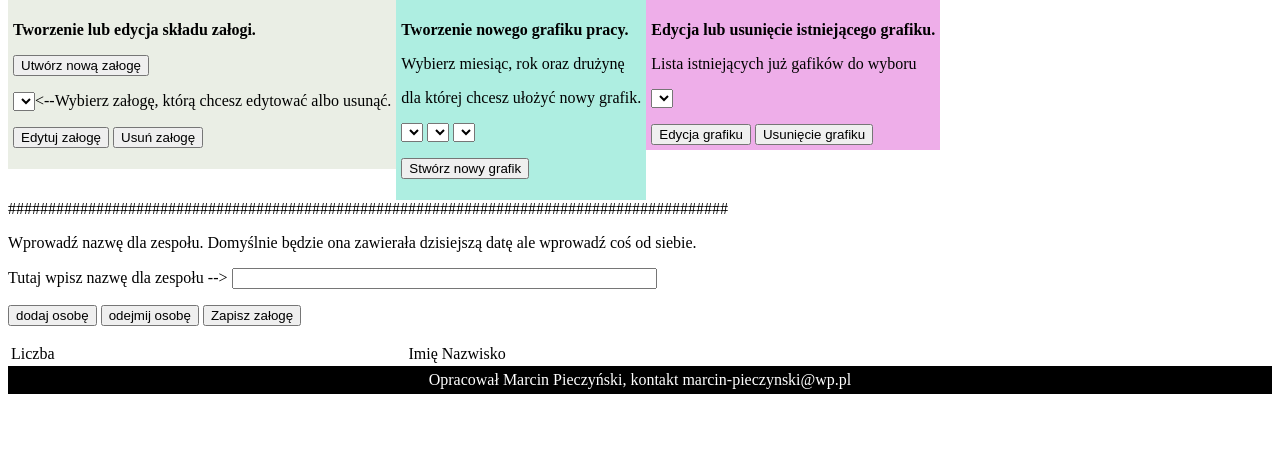
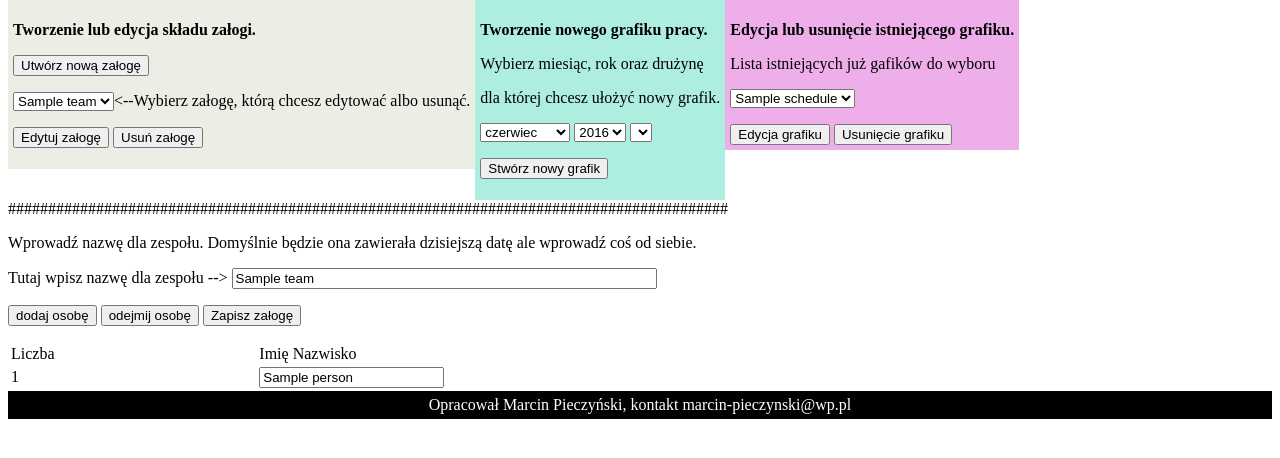
Before and after one commit to piemar1/Schedule-django, a Django app: page /schedule/1/read_team/ in a window 1280 px wide. Shown: the part 98-556 px from the top of the page. Run offline with Django 3.2, Linux system fonts and the light colour scheme; tables that the repository leaves empty hold one stand-in row (values such as "Sample post"); lists and menus that the app fills with data are empty.

Commit message:
Team prawie gotowe

```diff
--- a/schedule/models.py
+++ b/schedule/models.py
@@ -3,18 +3,7 @@
 __author__ = 'Marcin Pieczyński'
 
 from django.db import models
-from django.contrib.auth.models import AbstractBaseUser
 from user_account.models import User
-
-
-# from prototype.cf.models import Movie
-
-# from  import User
-
-# from production import models as production_models
-# class Car(models.Model):
-#     manufacturer = models.ForeignKey(production_models.Manufacturer)
-
 
 
 months = (
@@ -33,7 +22,7 @@ months = (
 )
 
 years = (
-    ('2016','2016'),
+    ('2016', '2016'),
     ('2017', '2017'),
     ('2018', '2018'),
     ('2019', '2019'),
@@ -41,15 +30,11 @@ years = (
 )
 
 
-
-
-
 class Team(models.Model):
 
     name = models.CharField(max_length=200, unique=True, null=False)
     creation_date = models.DateTimeField(auto_now=False, auto_now_add=True)
     user = models.ForeignKey(User, null=True)
-
 
     def __str__(self):
         return 'Team {}'.format(self.name)
@@ -77,9 +62,6 @@ class Person(models.Model):
         return 'Person {}'.format(self.name)
 
 
-
-
-
 def get_teams_from_db():
     """ Zwraca listę z obiektami Team. """
     return [team for team in Team.objects.all()]
@@ -102,41 +84,20 @@ def save_team_to_db(team_name, crew):
     Zapisuje team do bazy, Jako arg przyjmuje instancję Team.
     Jeżeli dany wpis w db już istnieje, usuwa poprzedni wpis i tworzy nowy.
     """
+    a_team = Team(name=team_name)
+    a_team.save()
+    print("Dokonano ZApisu TEAM", a_team.name)
+
     person_list = [Person(name=name) for name in crew]
     for person in person_list:
+        person.crew = a_team
         person.save()
-
-    a_team = Team(name=team_name)
-    for person in person_list:
-        a_team.crew = person
-
-    a_team.save()
-
-
-
-
-
-
-
-
-
-
+        print("Dokonano ZApisu Person", person.name)
 
 
 def get_schedule_names_from_db():
     """ Zwraca listę stringów z nazwami schedules. """
     return [schedule.name for schedule in Schedule.objects.all()]
-
-
-
-
-
-
-
-
-
-
-
 
 
 def save_schedule_to_db(schedule):
@@ -147,14 +108,6 @@ def save_schedule_to_db(schedule):
     pass
 
 
-
-
-def delete_team_in_db(team_name_to_delete):
-    """
-    Usuwa wpis dla podanego team z bazy danych.
-    """
-    pass
-
 def delete_schedule_in_db(schedule_name_to_delete):
     """
     Usuwa wpis dla podanego schedule z bazy danych.
@@ -162,9 +115,6 @@ def delete_schedule_in_db(schedule_name_to_delete):
     pass
 
 
-
-
-
 def get_schedule_from_db(schedule_name_to_read):
     """Zwraca instancję Schedule na podstawie danych z db, jako arg przyjmuje schedule_name."""
     pass
--- a/schedule/templates/schedule/team.html
+++ b/schedule/templates/schedule/team.html
@@ -7,7 +7,8 @@
 
 <p> Wprowadź nazwę dla zespołu. Domyślnie będzie ona zawierała dzisiejszą datę ale wprowadź coś od siebie. </p>
 Tutaj wpisz nazwę dla zespołu -->
-<input type="text" name="team_name" value="{{Team.name}}" size="50">
+
+<input type="text" name="team_name" value="{{team.name}}" size="50">
 <p></p>
 <input type="submit" name="create_team" value="dodaj osobę">
 <input type="submit" name="create_team" value="odejmij osobę">
@@ -15,16 +16,15 @@ Tutaj wpisz nazwę dla zespołu -->
 <p></p>
 
 
-
-<table style="width:100%">
+<table id="team_table" name="team_table" style="width:100%">
     <tr>
     <td>Liczba</td>
     <td>Imię Nazwisko</td>
     </tr>
-    {% for person in Team.Person_set.all %}
+    {% for person in team.person_set.all %}
     <tr>
         <td>{{forloop.counter}}</td>
-        <td><input type="text" name="person{{n}}" value="{{person}}"></td>
+        <td><input type="text" name="person{{forloop.counter0}}" value="{{person.name}}"></td>
     </tr>
     {% endfor %}
 </table>
--- a/schedule/views.py
+++ b/schedule/views.py
@@ -5,9 +5,7 @@ __author__ = 'Marcin Pieczyński'
 from django.shortcuts import render, HttpResponseRedirect, redirect
 from django.core.urlresolvers import reverse
 from django.views import generic
-
 from .models import *
-
 import datetime
 import calendar
 
@@ -22,21 +20,21 @@ WEEK_DAYS = {
 }
 
 WORKING_DAYS_NUMBER_TEXT = {
-    10: "6 x dyżur 12h + 3h 50'",
-    11: "6 x dyżur 12h + 11h 25'",
-    12: "7 x dyżur 12h + 7h 0'",
-    13: "8 x dyżur 12h + 2h 35'",
-    14: "8 x dyżur 12h + 10h 10'",
-    15: "9 x dyżur 12h + 5h 45'",
-    16: "10 x dyżur 12h + 1h 20'",
-    17: "10 x dyżur 12h + 8h 55'",
-    18: "11 x dyżur 12h + 4h 30'",
-    19: "12 x dyżur 12h + 0h 05'",
-    20: "12 x dyżur 12h + 7h 40'",
-    21: "13 x dyżur 12h + 3h 15'",
-    22: "13 x dyżur 12h + 10h 50'",
-    23: "14 x dyżur 12h + 6h 25'",
-    24: "15 x dyżur 12h + 2h 0'"
+    10: "6 x dyżur 12h + 3h 50",
+    11: "6 x dyżur 12h + 11h 25",
+    12: "7 x dyżur 12h + 7h 0",
+    13: "8 x dyżur 12h + 2h 35",
+    14: "8 x dyżur 12h + 10h 10",
+    15: "9 x dyżur 12h + 5h 45",
+    16: "10 x dyżur 12h + 1h 20",
+    17: "10 x dyżur 12h + 8h 55",
+    18: "11 x dyżur 12h + 4h 30",
+    19: "12 x dyżur 12h + 0h 05",
+    20: "12 x dyżur 12h + 7h 40",
+    21: "13 x dyżur 12h + 3h 15",
+    22: "13 x dyżur 12h + 10h 50",
+    23: "14 x dyżur 12h + 6h 25",
+    24: "15 x dyżur 12h + 2h 0"
 }
 
 WORKING_DAYS_NUMBERS = {
@@ -44,7 +42,7 @@ WORKING_DAYS_NUMBERS = {
     18: 12, 19: 13, 20: 13, 21: 14, 22: 14, 23: 15, 24: 16
 }
 
-TEAM_SIZE = 15
+DEFAULT_TEAM = ["" for elem in range(15)]
 YEARS = range(2016, 2020)
 WORK = (u"D", u"N", u'U', u".")
 TYPE_OF_WORK = (u"D", u"N")
@@ -70,81 +68,58 @@ def current_year():
     return now().year
 
 
-MAIN_CONTEXT = {
-    'months': MONTHS.values(),
-    'years': YEARS,
-    'current_month': current_month(),
-    'current_year': current_year(),
-    'size': range(TEAM_SIZE),
-    'teams': get_teams_from_db(),    # zwraca obiekty Team !!!!
-    'schedule_names': get_schedule_names_from_db()
-}
-
-
 def main_context():
-    main_context = {
+    default_context = {
         'months': MONTHS.values(),
         'years': YEARS,
         'current_month': current_month(),
         'current_year': current_year(),
-        'size': range(TEAM_SIZE),
-        'teams': get_teams_from_db(),  # zwraca obiekty Team !!!!
-        'schedule_names': get_schedule_names_from_db()
+        'teams': get_teams_from_db(),
+        'schedule_names': get_schedule_names_from_db(),
+        'default_team_name': today(),
+        'dafault_team_size': DEFAULT_TEAM,
+
     }
-    return main_context
+    return default_context
 
 
 # widok podstawowy
 def main_page(request):
-    context = MAIN_CONTEXT
+    context = main_context()
     return render(request, 'schedule/base.html', context)
 
 
 def grafik_update(request):
 
     if request.POST:
+        context = main_context()
 
         # Otwieranie okna służącego do wprowadzenia nowej załogi
         if "_new_team" in request.POST:
 
             # wyświetla stronę w celu utworzenia nowego zespołu
-            context = main_context()
             print("NEW TEAM")
             return render(request, 'schedule/new_team.html', context)
 
         # Otwieranie okna służącego do edycji istniejącej załogi
-        elif "_edit_team" in request.POST:   # DO UZUPEŁNIENIA !!!!!!!!!!!!1
-            print("EDYCJA TEAM")
+        elif "_edit_team" in request.POST:
             try:
-                team_to_edit = request.POST["edit_team"]
-                print("team_to_edit", team_to_edit)
-                team_to_edit = get_team_from_db(team_to_edit)
+                team_to_edit = get_team_from_db(request.POST["edit_team"])
 
-                context = main_context()
                 context['Team'] = team_to_edit
 
                 print("RENDEROWANIE STRONY Z EDYCJĄ TEAM", "Edycja team", team_to_edit, team_to_edit.pk)
-
-                # a_crew = Team.Person_set.all()
-                # print("a_crew", a_crew)
-                # return HttpResponse('schedule:read_team')
-                # return render(request, 'schedule/team.html', context)
                 return HttpResponseRedirect(reverse('schedule:read_team', args=(team_to_edit.pk,)))
 
-                # return redirect('schedule/team.html', {'Team': team_to_edit})
+            except (KeyError, Team.DoesNotExist):
+                return render(request, 'schedule/base.html', context)
 
-            except:
-                print("WYJĄTEK podczas edycji team")
-
-
+        # usuwanie istniejącej załogi z bazy danych
         elif "_remove_team" in request.POST:
-            # usuwanie istniejącej załogi z bazy danych
-            context = main_context()
             try:
                 team_to_remove = request.POST["edit_team"]
                 remove_team(team_to_remove)
                 context = main_context()
-                # context['teams']=get_teams_from_db()
 
             except KeyError:
                 context["error_message"] = "Wystąpił błąd podczas usuwania drużyny. " \
@@ -154,12 +129,18 @@ def grafik_update(request):
             return render(request, 'schedule/base.html', context)
 
 
-
-
 class TeamDetailView(generic.DetailView):
     model = Team
     template_name = 'schedule/team.html'
 
+    def get_context_data(self, **kwargs):
+
+        # implementuje get_context_date z Clasy generic.DetailView
+        context = super(TeamDetailView, self).get_context_data(**kwargs)
+
+        # Dodaje pozostałą zawartość do context
+        context.update(main_context())
+        return context
 
 
 def team_update(request):
@@ -167,27 +148,22 @@ def team_update(request):
     if request.POST:
         if "save_team" in request.POST:
 
-
-            print("request.POST", request.POST)
             context = main_context()
             try:
-                print("czytanie nazwy team")
                 team_name = request.POST["team_name"].strip()
 
-                print("czytanie crew")
                 crew, no = [], 0
-                while 1:
-                    person = request.POST["person" + str(no)].strip()
-                    if not person:
+                person_list = [key for key in request.POST.keys() if "person" in key]
+                for person in person_list:
+                    one_person = request.POST[person].strip()
+                    if one_person:
+                        crew.append(one_person)
+                    else:
                         pass
-                    else:
-                        crew.append(person)
-                    no += 1
 
             except KeyError:
-                print("KeyError 1")
                 # wyświetlenie strony do wprowadzenia zespołu OD NOWA
-                # return render(request, 'schedule/new_team.html', context)
+                return render(request, 'schedule/new_team.html', context)
 
             if not team_name and not crew:
                 context["error_message"] = "Wprowadź nazwę dla zespołu oraz imiona i nazwiska osób w zespole."
@@ -195,17 +171,24 @@ def team_update(request):
 
             elif not team_name:
                 context["error_message"] = "Wprowadź nazwę dla zespołu."
+                context["dafault_team_size"] = crew
                 return render(request, "schedule/new_team.html", context)
 
             elif not crew:
                 context["error_message"] = "Należy wprowadzić imiona i nazwiska osób w zespołe."
+                context["default_team_name"] = team_name
                 return render(request, "schedule/new_team.html", context)
 
             try:
+                if team_name in [team.name for team in get_teams_from_db()]:
+                    remove_team(team_name)
                 save_team_to_db(team_name, crew)
-                print("ZAPISANE !!!!!!!!!!!!!!!!", team_name, crew)
             except:
-                 pass # wyświetlenie strony z info team o danej nazwie juz istnieje !!!!!!!!!
+                context["error_message"] = "Błąd podczas zapisu zespołu, sprawdź czy zespół o nazwie" \
+                                           "'{}' już istnieje.".format(team_name)
+                context["default_team_name"] = team_name
+                context["dafault_team_size"] = crew
+                return render(request, "schedule/new_team.html", context)
 
             team = get_team_from_db(team_name)
-            return HttpResponseRedirect(reverse('schedule:read_team'))
+            return HttpResponseRedirect(reverse('schedule:read_team', args=(team.pk,)))
```
Also changed, not shown: schedule/templates/schedule/new_team.html (+4 -5 lines).
